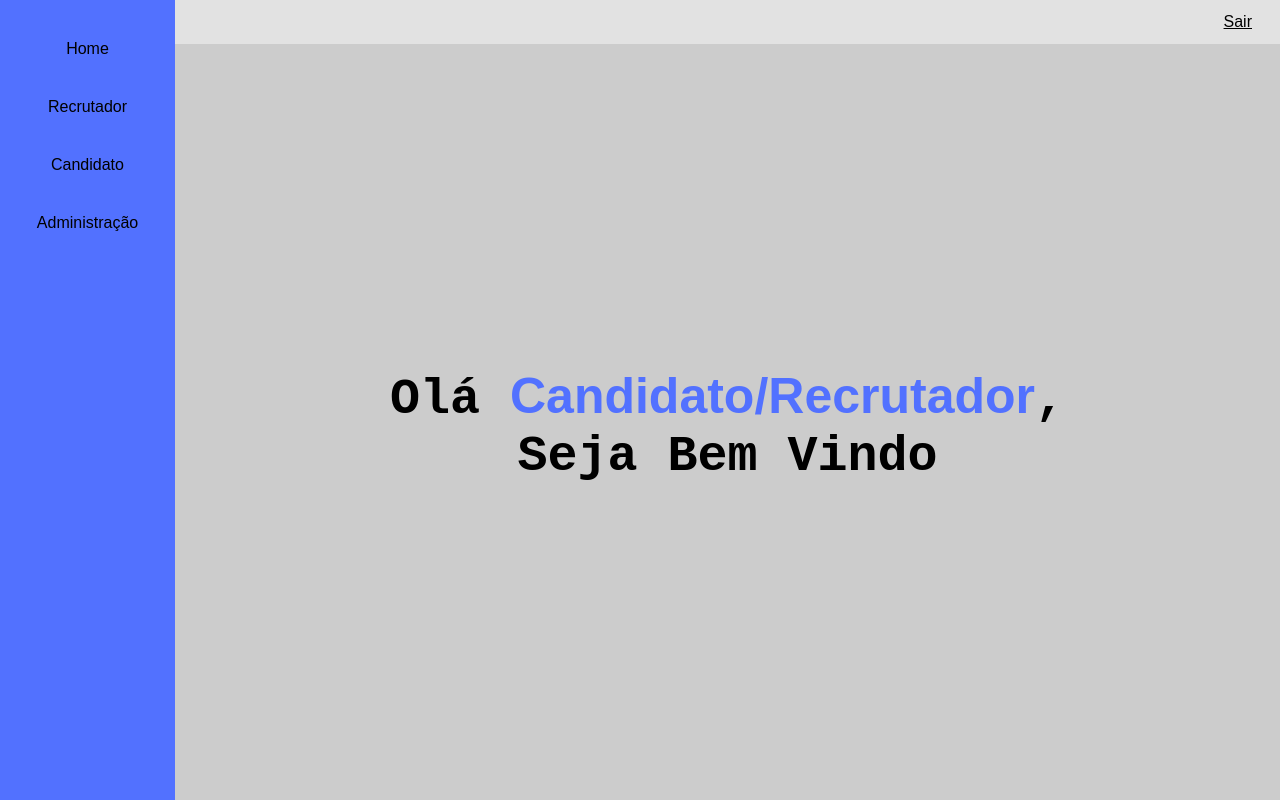
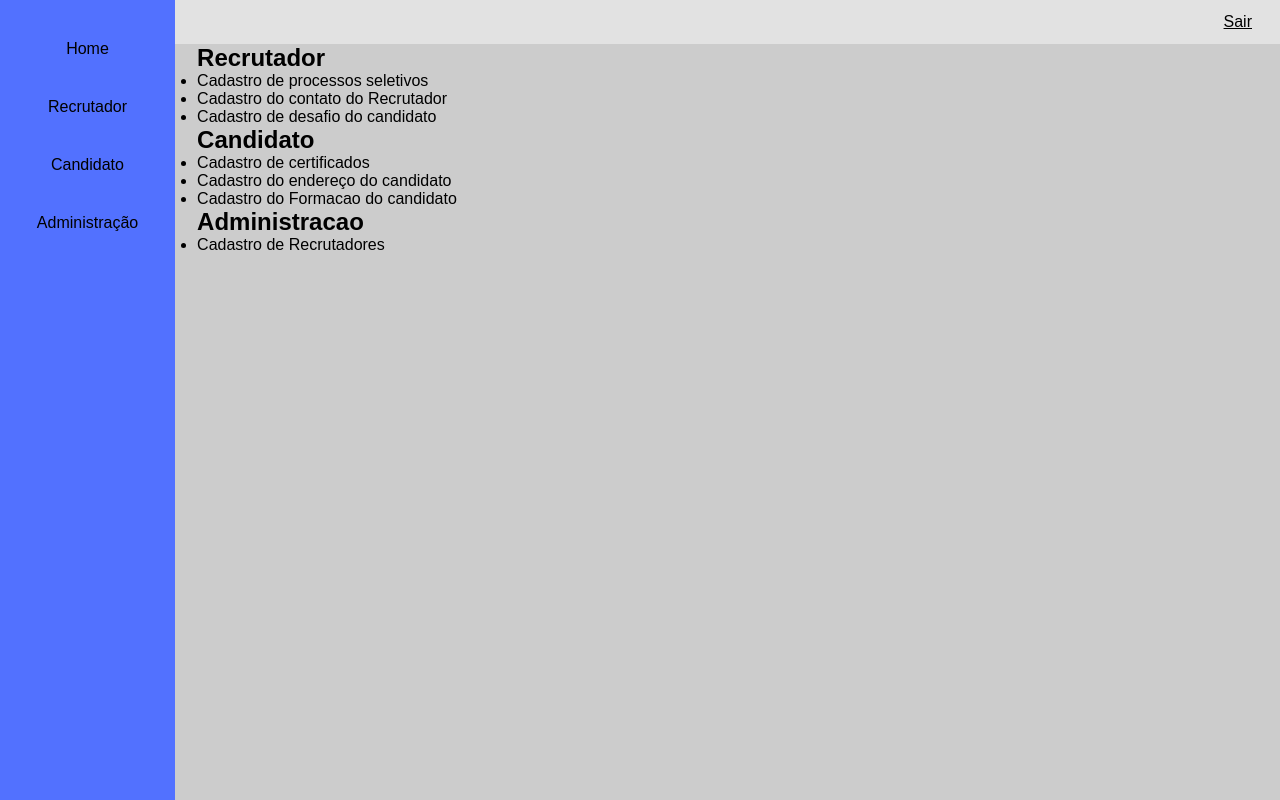
Before and after one commit to LevelUp-Challenge/web-project, a React (Create React App) app: page /levelup in a window 1280 px wide. Built offline with nearby package versions, Linux system fonts and the light colour scheme.

Commit message:
Criado os arquivos das páginas do sistema

```diff
--- /dev/null
+++ b/src/Components/Sistema/Administracao/Administracao.jsx
@@ -0,0 +1,19 @@
+import React from "react";
+import '../../../css/Administracao.css'
+
+const Administracao = () => {
+    return (
+        <>
+            <section className="administracao">
+                <div className="container">
+                    <h1>Administracao</h1>
+                    <ul>
+                        <li>Cadastro de Recrutadores</li>
+                    </ul>
+                </div>
+            </section>
+        </>
+    )
+}
+
+export default Administracao;
--- /dev/null
+++ b/src/Components/Sistema/Candidato/Candidato.jsx
@@ -0,0 +1,21 @@
+import React from "react";
+import '../../../css/Candidato.css'
+
+const Candidato = () => {
+    return (
+        <>
+            <section className="candidato">
+                <div className="container">
+                    <h1>Candidato</h1>
+                    <ul>
+                        <li>Cadastro de certificados</li>
+                        <li>Cadastro do endereço do candidato</li>
+                        <li>Cadastro do Formacao do candidato</li>
+                    </ul>
+                </div>
+            </section>
+        </>
+    )
+}
+
+export default Candidato;
--- a/src/Components/Sistema/Conteudo.jsx
+++ b/src/Components/Sistema/Conteudo.jsx
@@ -1,7 +1,10 @@
 import React from "react";
 import { Routes, Route, Link, BrowserRouter } from "react-router-dom";
 import '../../css/Conteudo.css'
+import Administracao from "./Administracao/Administracao";
+import Candidato from "./Candidato/Candidato";
 import BoasVindas from "./Home/BoasVindas";
+import Recrutador from "./Recrutador/Recrutador";
 
 const Conteudo = ()=>{
     return(
@@ -15,7 +18,10 @@ const Conteudo = ()=>{
                     </nav>
                     <div class="clear"></div>
                 </header>
-                <BoasVindas />
+                {/* <BoasVindas /> */}
+                <Recrutador />
+                <Candidato />
+                <Administracao />
             </main>
         </>
     )
--- /dev/null
+++ b/src/Components/Sistema/Recrutador/Recrutador.jsx
@@ -0,0 +1,21 @@
+import React from "react";
+import '../../../css/Recrutador.css'
+
+const Recrutador = ()=>{
+    return(
+        <>
+        <section className="recrutador">
+            <div className="container">
+                <h1>Recrutador</h1>
+                <ul>
+                    <li>Cadastro de processos seletivos</li>
+                    <li>Cadastro do contato do Recrutador</li>
+                    <li>Cadastro de desafio do candidato</li>
+                </ul>
+            </div>
+        </section>
+        </>
+    )
+}
+
+export default Recrutador;
```
Also changed, not shown: src/css/Administracao.css (added), src/css/Candidato.css (added), src/css/Recrutador.css (added).
